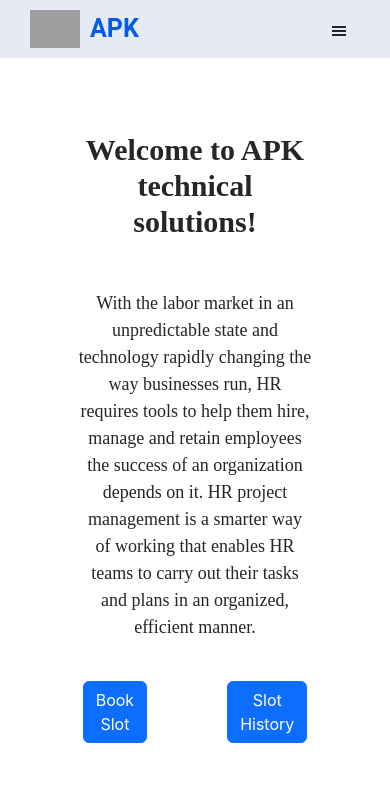
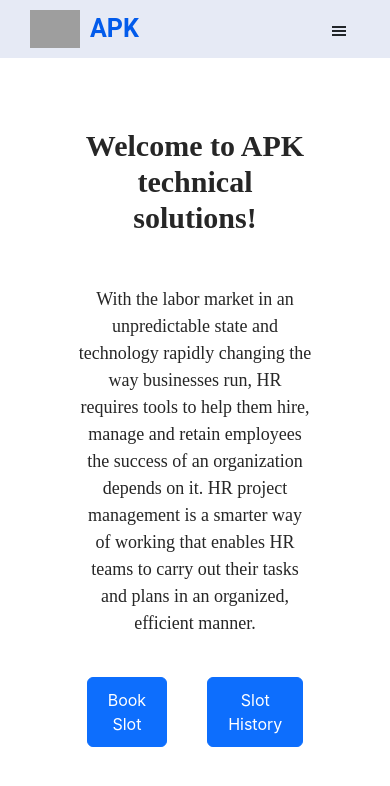
Before and after one commit to Arjunapk/Booking-slot-frontend, a React (Create React App) app: page / in a window 390 px wide. Shown: the top 786 px of the page. Built offline with nearby package versions, Linux system fonts and the light colour scheme; no server answers; grey boxes are pictures that could not be loaded.

Commit message:
update responsive size

```diff
--- a/src/components/BookSlotHistory/index.css
+++ b/src/components/BookSlotHistory/index.css
@@ -59,11 +59,11 @@
   }
 
 .history-serial-no {
-    width: 8%;
+    width: 6%;
 }
 
 .history-name {
-    width: 23%;
+    width: 20%;
 }
 
 .history-mobile-no {
@@ -83,6 +83,7 @@
 }
 
 .delete-btn {
+    width: 5%;
     margin: 0;
     padding: 0;
 }
--- a/src/components/From/index.css
+++ b/src/components/From/index.css
@@ -2,7 +2,7 @@
     display: flex;
     flex-direction: column;
     padding: 20px;
-    width: 50%;
+    width: 90%;
     margin: auto;
 }
 
@@ -48,3 +48,9 @@
     align-self: center;
     padding: 10px 20px;
 }
+
+@media screen and (min-width: 768px) {
+    .user-details-form {
+        width: 50%;
+    }
+}
--- a/src/components/Home/index.css
+++ b/src/components/Home/index.css
@@ -33,5 +33,6 @@
 }
 
 .home-button {
-    margin: 0 40px;
+    margin: 0 20px;
+    padding: 10px 20px
 }
```
